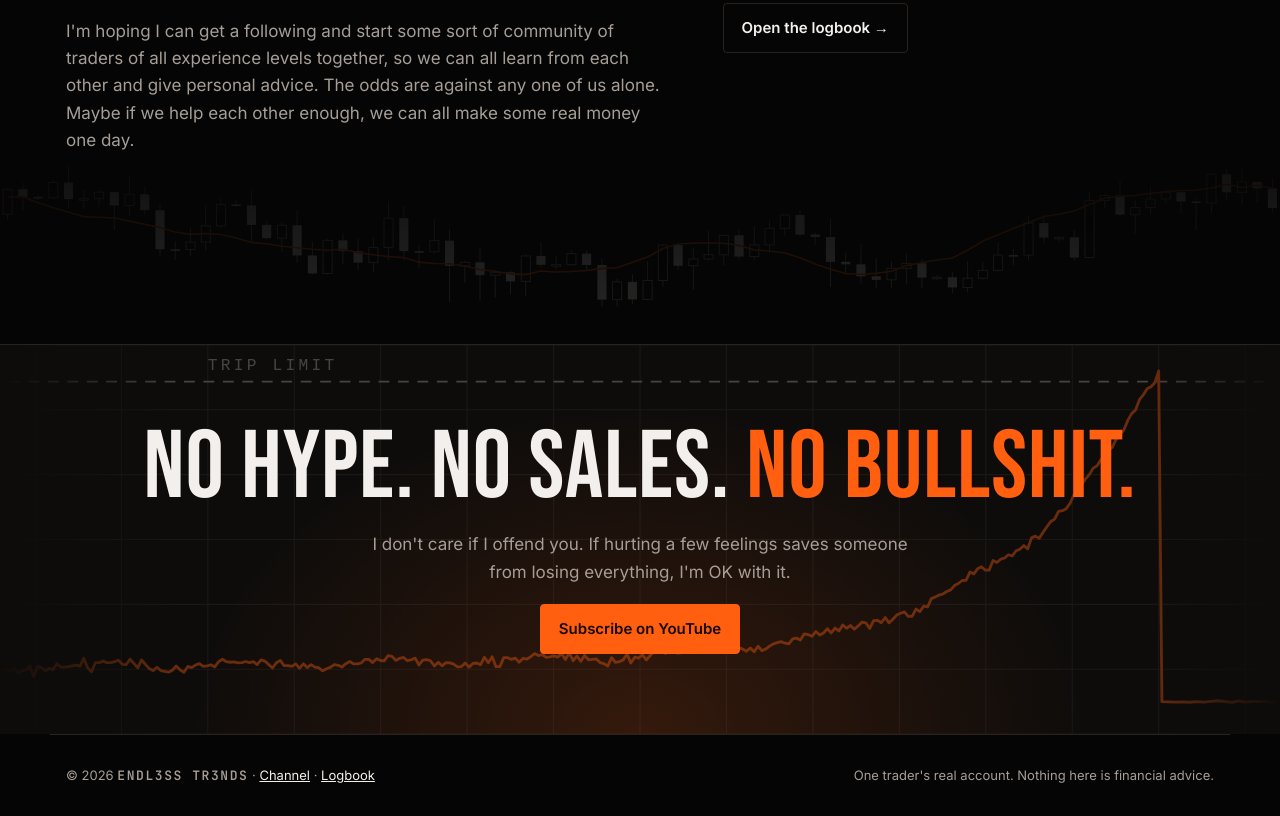
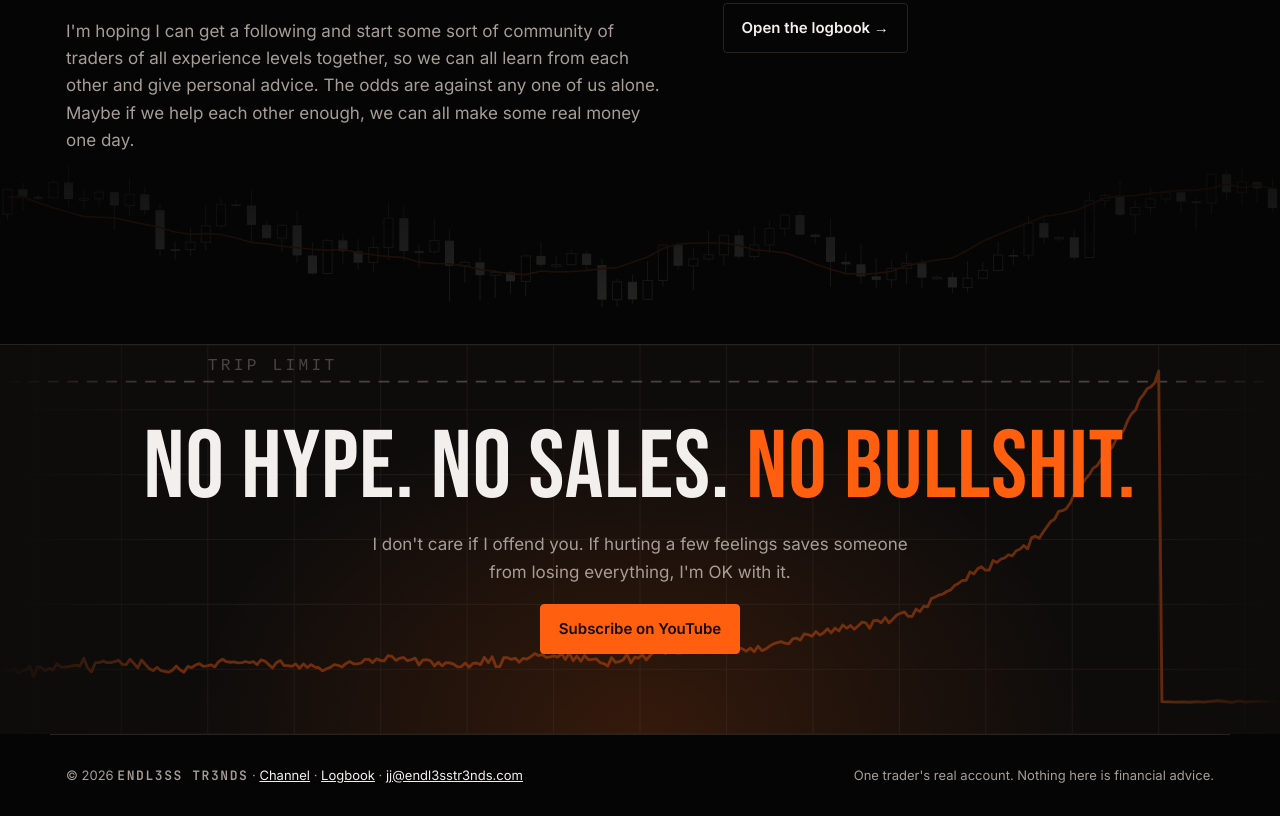
Before and after one commit to Endl3sstr3nds/endl3sstr3nds.github.io, a plain HTML site: page index.html in a window 1280 px wide. Shown: the part 3160-3976 px from the top of the page. Drawn offline with Linux system fonts and the light colour scheme.

Commit message:
Add the contact email to the footer
Co-Authored-By: Claude Fable 5.2 <noreply@anthropic.com>
Claude-Session: https://claude.ai/code/session_01RJfc9GActAChfLqXpFfxZA

```diff
--- a/index.html
+++ b/index.html
@@ -528,7 +528,7 @@ footer .wrap { padding-block: 30px; display: flex; flex-wrap: wrap; gap: 14px; j
   </section>
 </div>
 
-<footer><div class="wrap"><span>&copy; 2026 <b class="brand">Endl3ss Tr3nds</b> &middot; <a href="#top">Channel</a> &middot; <a href="#logbook">Logbook</a></span><span>One trader's real account. Nothing here is financial advice.</span></div></footer>
+<footer><div class="wrap"><span>&copy; 2026 <b class="brand">Endl3ss Tr3nds</b> &middot; <a href="#top">Channel</a> &middot; <a href="#logbook">Logbook</a> &middot; <a class="mail" data-u="jj" data-d="endl3sstr3nds.com" href="#top">jj [at] endl3sstr3nds.com</a></span><span>One trader's real account. Nothing here is financial advice.</span></div></footer>
 
 <script>
 (function () {
@@ -590,6 +590,7 @@ footer .wrap { padding-block: 30px; display: flex; flex-wrap: wrap; gap: 14px; j
     if (h === 'logbook' || h === 'top' || !el) window.scrollTo(0, 0); else el.scrollIntoView();
     all();
   }
+  [].forEach.call(document.querySelectorAll('a.mail'), function (a) { var m = a.getAttribute('data-u') + '@' + a.getAttribute('data-d'); a.href = 'mailto:' + m; a.textContent = m; });
   route(!!location.hash); window.addEventListener('hashchange', function () { route(true); });
 })();
 </script>
```
